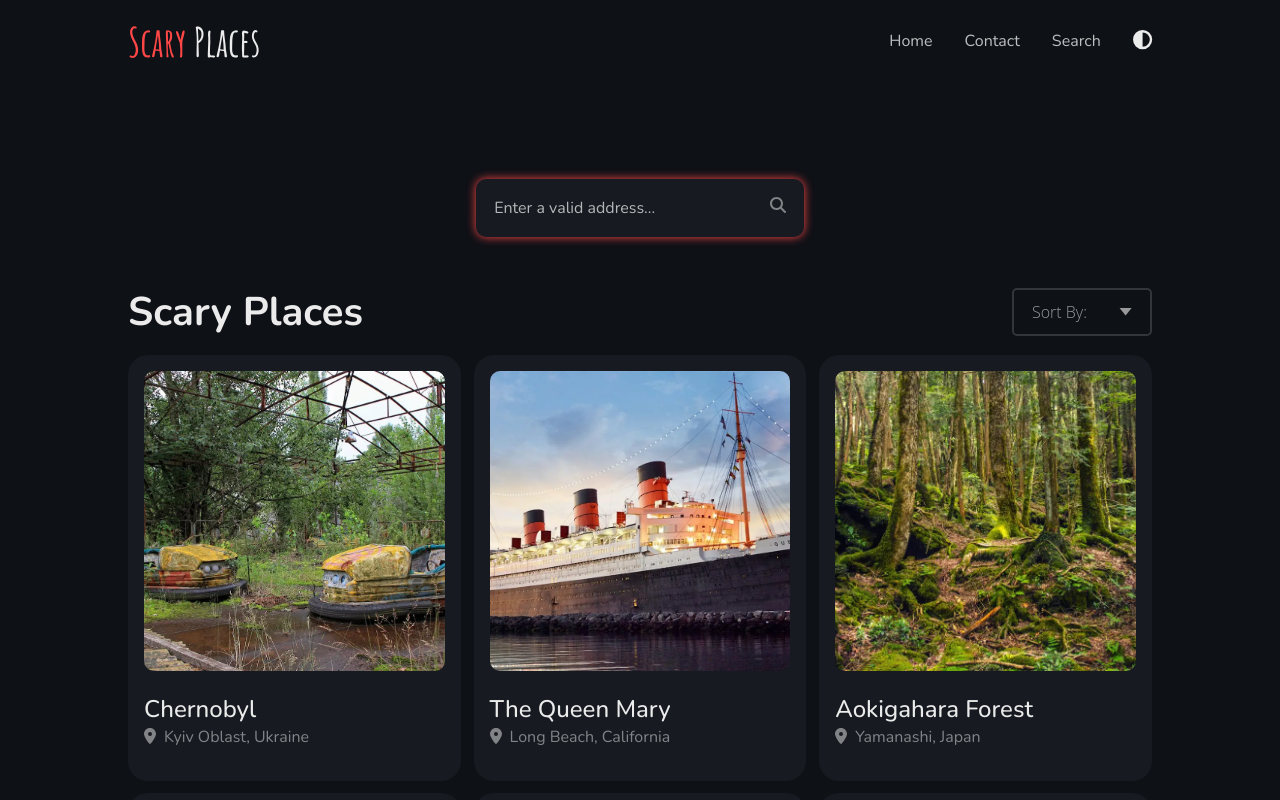
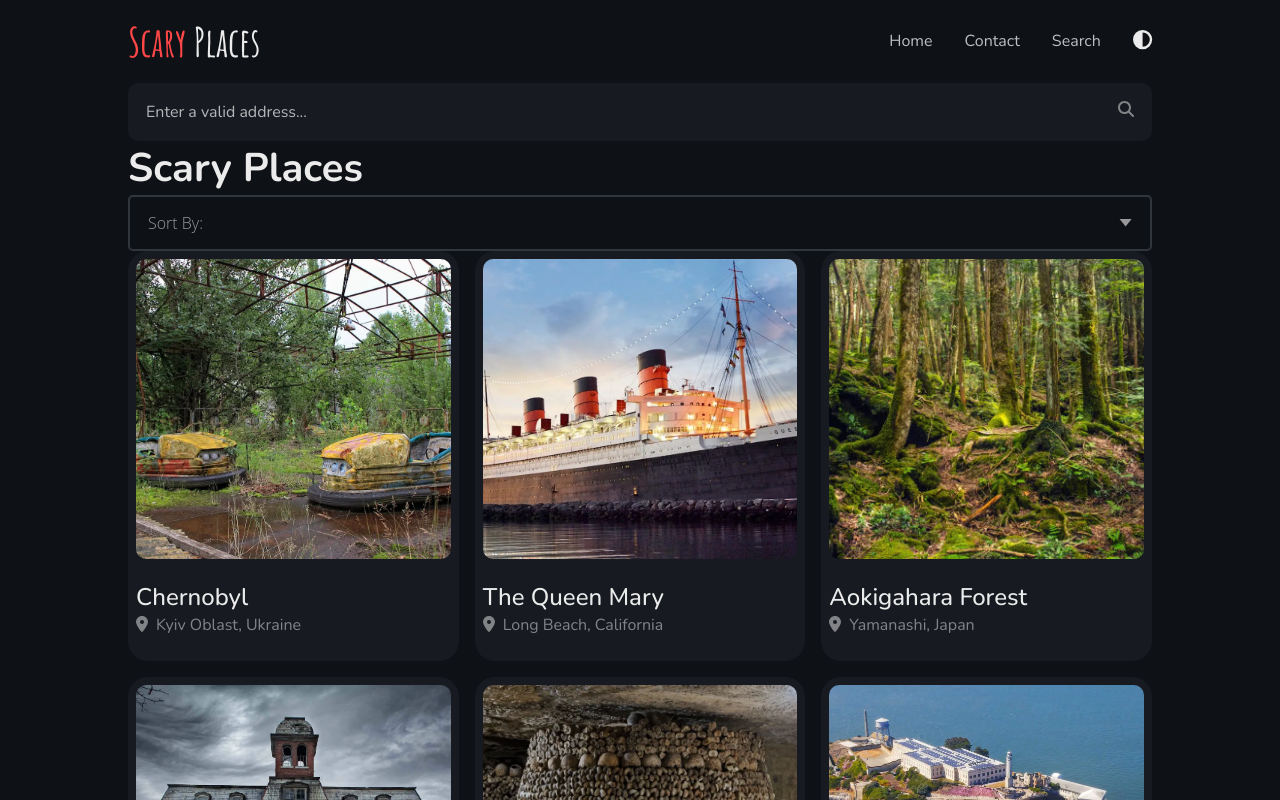
Before and after one commit to JaseySmith/search-app, a React (Create React App) app: page /search in a window 1280 px wide. Shown: the top 800 px of the page. Built offline with nearby package versions, Linux system fonts and the light colour scheme.

Commit message:
Updated App.css

```diff
--- a/src/App.css
+++ b/src/App.css
@@ -224,7 +224,7 @@ h2 {
   display: grid;
   grid-template-columns: 33fr 33fr 33fr;
   grid-template-rows: auto;
-  gap: 1vw;
+  gap: 16px;
   justify-content: center;
   align-items: center;
 }
@@ -261,7 +261,7 @@ h3 {
 #social .container {
   display: grid;
   grid-template-columns: 25fr 25fr 25fr 25fr;
-  gap: 1vw;
+  gap: 16px;
   grid-template-rows: auto;
   justify-content: center;
   align-items: center;
@@ -428,10 +428,18 @@ form button {
   margin: 0 10%;
 }
 
+#search .grid {
+  display: grid;
+  grid-template-columns: 66fr 33fr;
+  grid-template-rows: auto;
+  grid-gap: 16px;
+  justify-content: center;
+  align-items: center;
+  margin: 96px 0 48px;
+}
+
 .relative {
   position: relative;
-  width: 32%;
-  margin: 96px auto 0;
 }
 
 #search input[type="text"] {
@@ -443,7 +451,6 @@ form button {
   border-radius: 10px;
   border: none;
   background-color: var(--shade);
-  box-shadow: 0px 0px 10px 0px var(--accent);
   color: var(--light);
   transition: all 0.2s;
 }
@@ -462,12 +469,7 @@ form button {
   padding: 18px;
 }
 
-#search .flex {
-  display: flex;
-  justify-content: space-between;
-  align-items: center;
-  margin: 48px 0 16px;
-}
+
 
 /* Sort By Input */
 .style-select {
@@ -481,7 +483,7 @@ form button {
   align-items: center;
   position: relative;
   width: 100%;
-  padding: 10px 18px;
+  padding: 14px 18px;
   line-height: 1.5;
   margin: 0;
   overflow: hidden;
@@ -545,6 +547,7 @@ select:focus + .focus {
   border: 2px solid #D62828;
   border-radius: inherit;
 }
+
 /* End */
 
 #search h2 {
@@ -556,14 +559,14 @@ select:focus + .focus {
   display: grid;
   grid-template-columns: 33fr 33fr 33fr;
   grid-template-rows: auto auto;
-  gap: 1vw;
+  gap: 16px;
   justify-content: center;
   align-items: center;
   margin-bottom: 96px;
 }
 
 #search .card {
-  padding: 16px;
+  padding: 8px;
   background-color: var(--shade);
   position: relative;
   transition: all 0.2s;
```
